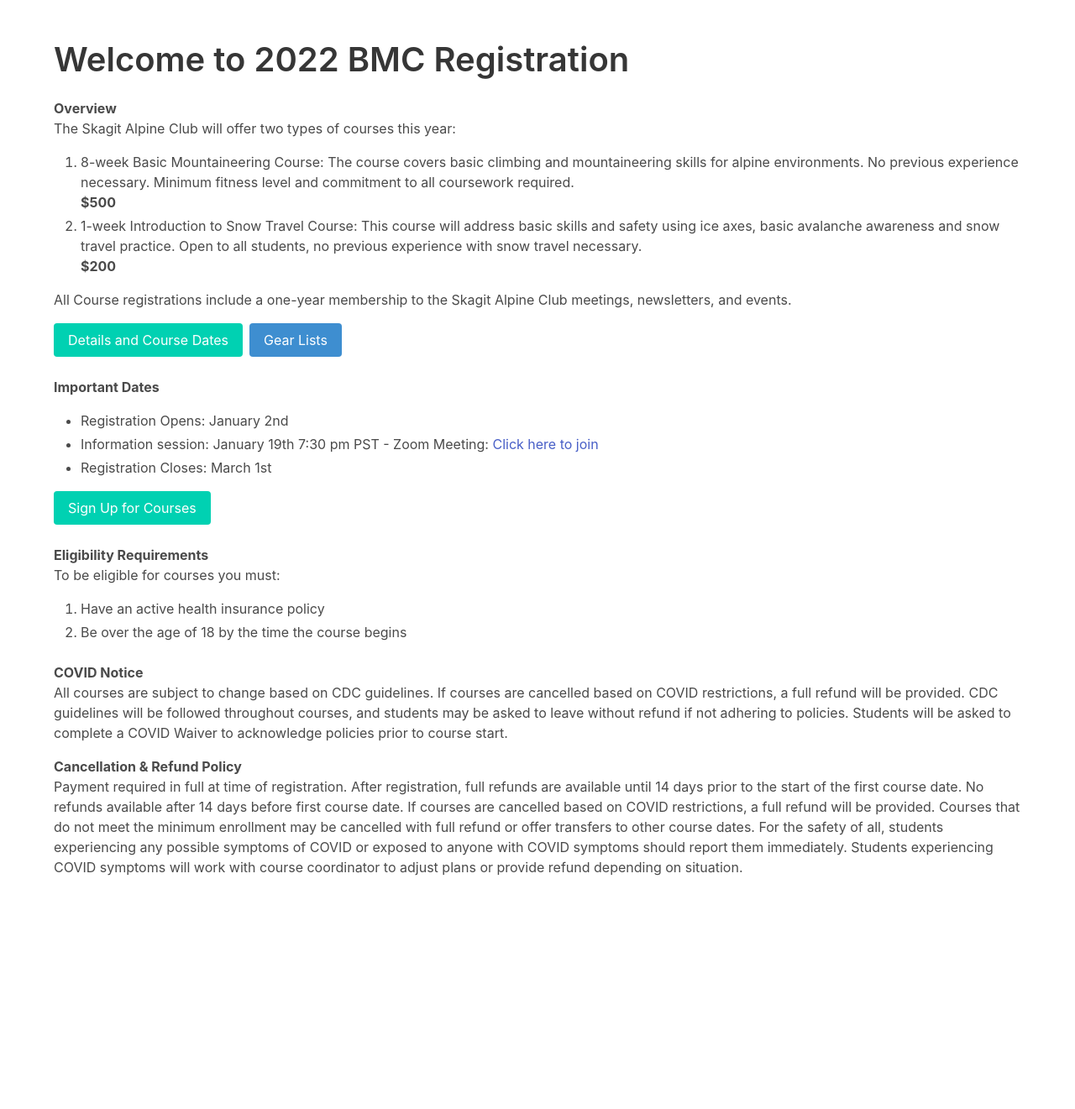
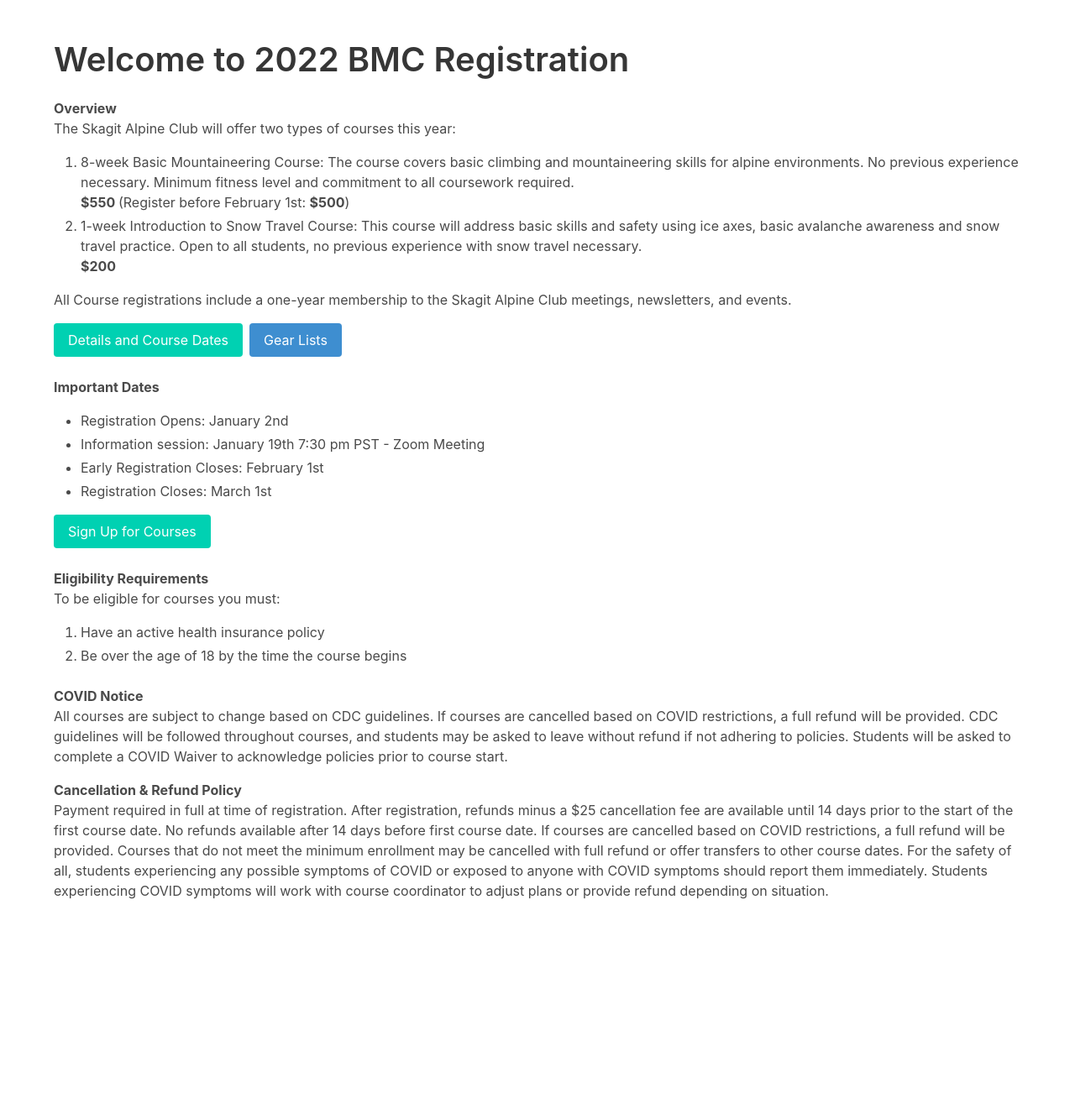
Before and after one commit to raymond-devries/skagit-bmc-registration, a Django app: page / in a window 1280 px wide. Shown: the part 56-1377 px from the top of the page at 84% size. Before the commit the page ends 1099 px from the top, so only its background shows below. Run offline with Django 3.2, Linux system fonts and the light colour scheme; parts of the project's set-up code (start-up, migrations or seed data) failed here and were passed over; some libraries are stand-ins or nearby versions.

Commit message:
Home page updates

```diff
--- a/templates/bmc_registration/home.html
+++ b/templates/bmc_registration/home.html
@@ -13,7 +13,7 @@
                 alpine environments. No previous experience necessary. Minimum fitness level and commitment to all
                 coursework required.
                 <br>
-                <b>$500</b>
+                <b>$550 </b>(Register before February 1st: <b>$500</b>)
             </li>
             <li>
                 1-week Introduction to Snow Travel Course: This course will address basic skills and safety using ice
@@ -38,11 +38,9 @@
         <p><b>Important Dates</b></p>
         <ul>
             <li>Registration Opens: January 2nd</li>
-            <li>Information session: January 19th 7:30 pm PST - Zoom Meeting:
-                <a href="https://us02web.zoom.us/j/81399701530?pwd=b0JZRVhkMDFEWXpvcFlRdS9DSHFOQT09">
-                    Click here to join
-                </a>
+            <li>Information session: January 19th 7:30 pm PST - Zoom Meeting
             </li>
+            <li>Early Registration Closes: February 1st</li>
             <li>Registration Closes: March 1st</li>
         </ul>
         <div class="block buttons">
@@ -70,7 +68,8 @@
         <p class="block">
             <b>Cancellation & Refund Policy</b>
             <br>
-            Payment required in full at time of registration. After registration, full refunds are available until 14
+            Payment required in full at time of registration. After registration, refunds minus a $25 cancellation fee
+            are available until 14
             days prior to the start of the first course date. No refunds available after 14 days before first course
             date. If courses are cancelled based on COVID restrictions, a full refund will be provided. Courses that do
             not meet the minimum enrollment may be cancelled with full refund or offer transfers to other course dates.
```
